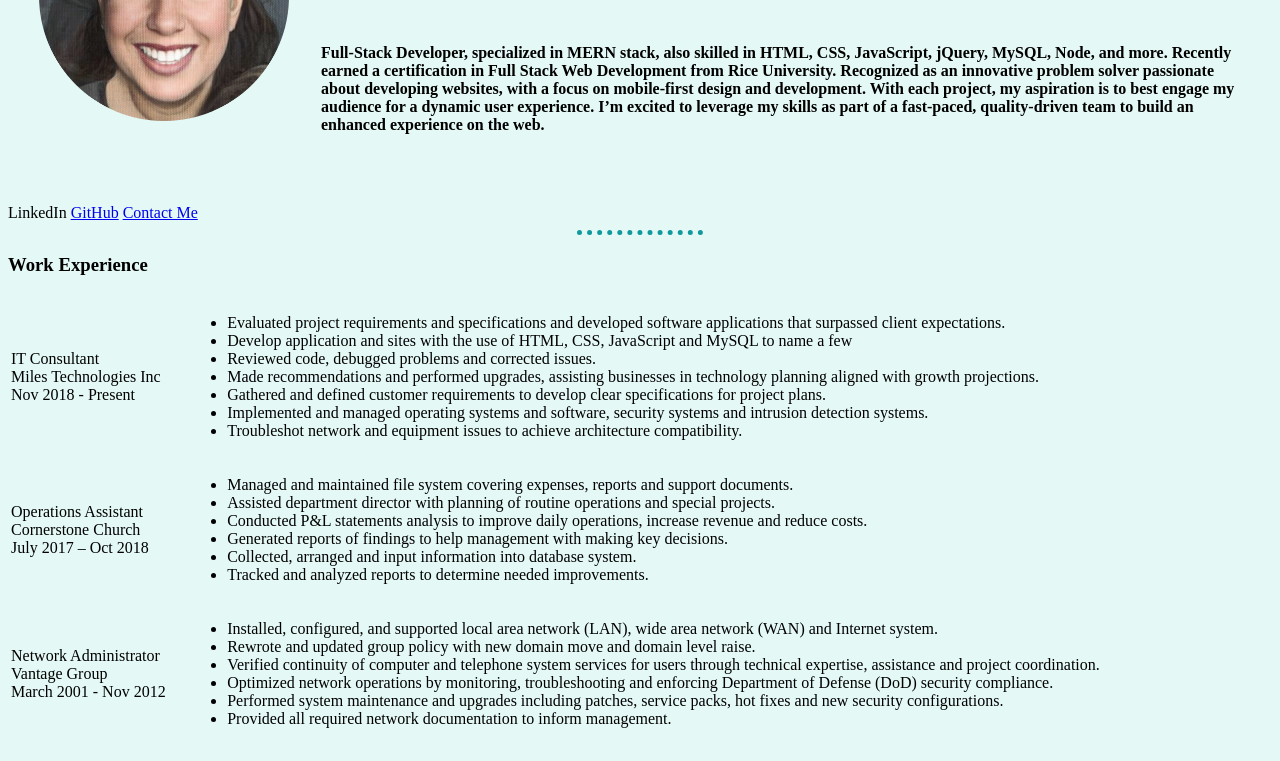
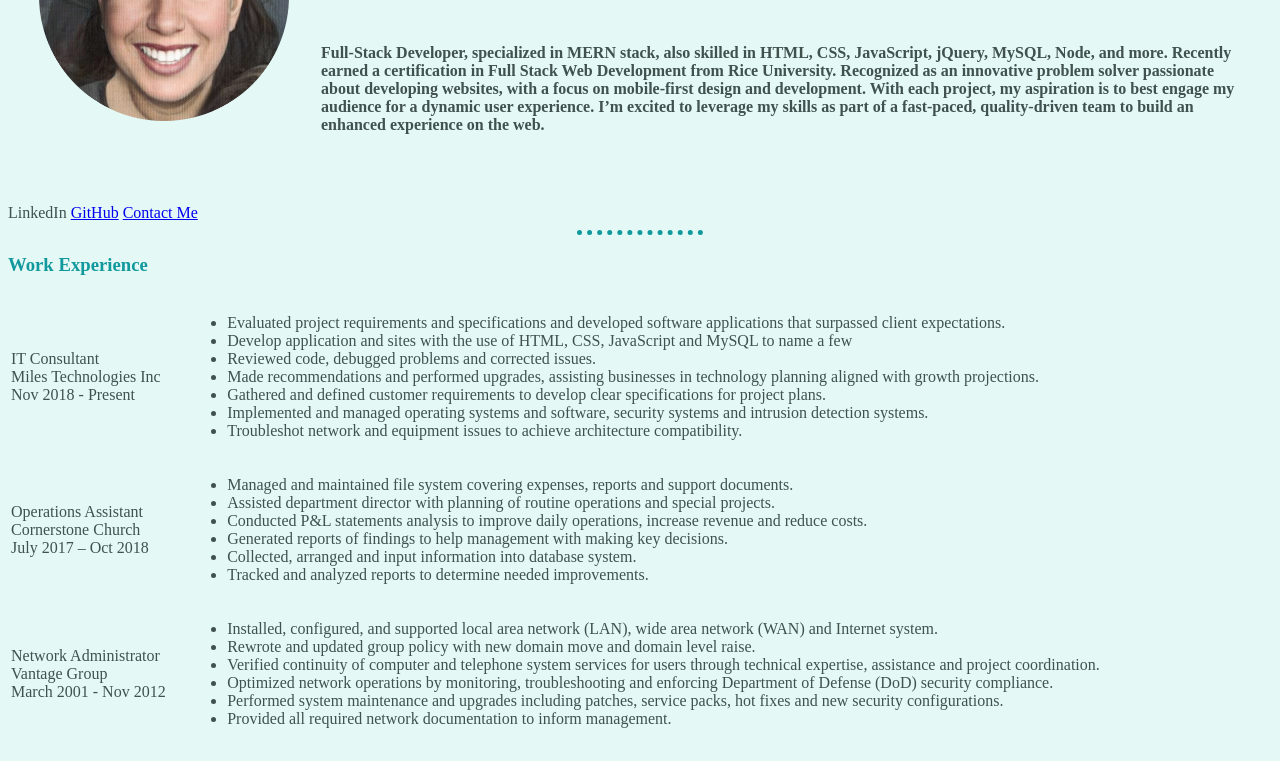
Before and after one commit to al-moreno/Ana_Moreno_CV, a plain HTML site: page index.html in a window 1280 px wide. Shown: the part 199-960 px from the top of the page. Drawn offline with Linux system fonts and the light colour scheme.

Commit message:
adding basic css

```diff
--- a/assets/css/style.css
+++ b/assets/css/style.css
@@ -9,6 +9,11 @@
 
 body {
     background-color: var(--light);
+    color: var(--dark);
+}
+
+h1, h3 {
+    color: var(--medium);
 }
 
 hr {
```
Also changed, not shown: 1 other file.
